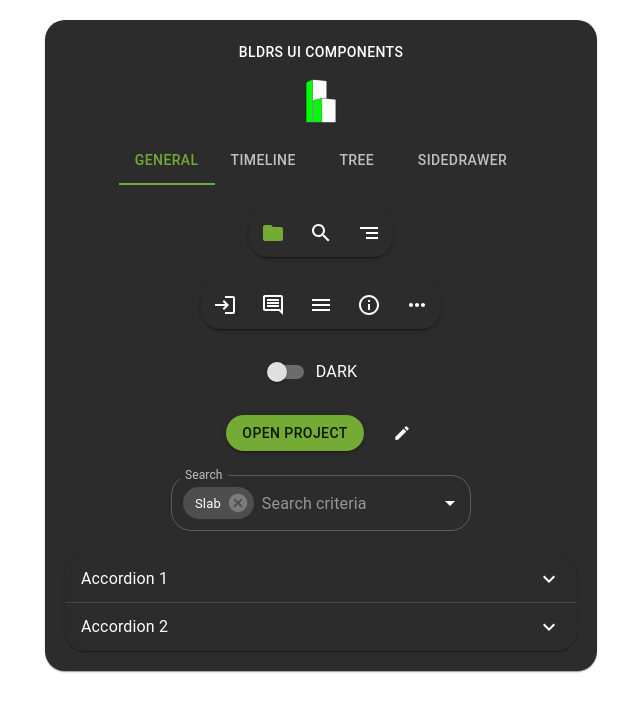
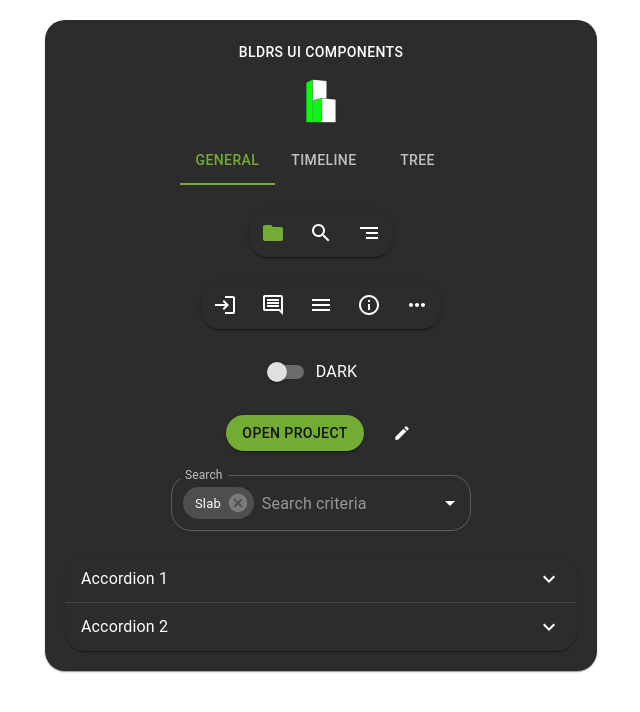
Before and after one commit to OlegMoshkovich/Bldrs_Components, a React (Create React App) app: page / in a window 1280 px wide. Shown: the top 712 px of the page, without its empty margins (319-959 px from the left). Built offline with nearby package versions, Linux system fonts and the light colour scheme.

Commit message:
setup gh-pages

```diff
--- a/package.json
+++ b/package.json
@@ -15,6 +15,7 @@
     "@testing-library/jest-dom": "^5.17.0",
     "@testing-library/react": "^13.4.0",
     "@testing-library/user-event": "^13.5.0",
+    "gh-pages": "^6.0.0",
     "react": "^18.2.0",
     "react-dom": "^18.2.0",
     "react-scripts": "5.0.1",
@@ -25,7 +26,9 @@
     "start": "react-scripts start",
     "build": "react-scripts build",
     "test": "react-scripts test",
-    "eject": "react-scripts eject"
+    "eject": "react-scripts eject",
+    "predeploy" : "npm run build",
+    "deploy" : "gh-pages -d build"
   },
   "eslintConfig": {
     "extends": [
--- a/src/App.js
+++ b/src/App.js
@@ -45,7 +45,7 @@ function App({changeTheme, darkTheme}) {
             </Typography>
             <Logo/>
             <Tabs
-              tabList = {['General', 'Timeline', 'Tree', 'SideDrawer']}
+              tabList = {['General', 'Timeline', 'Tree']}
               currentTab={(tabNumber)=>setCurrentTab(tabNumber)}
               variant = 'center'
             />
```
Also changed, not shown: 1 other file (tests, documents, lock files or other folders).
